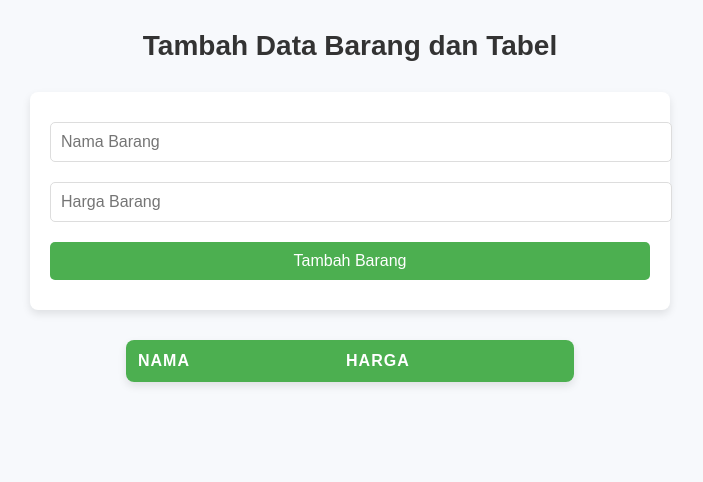
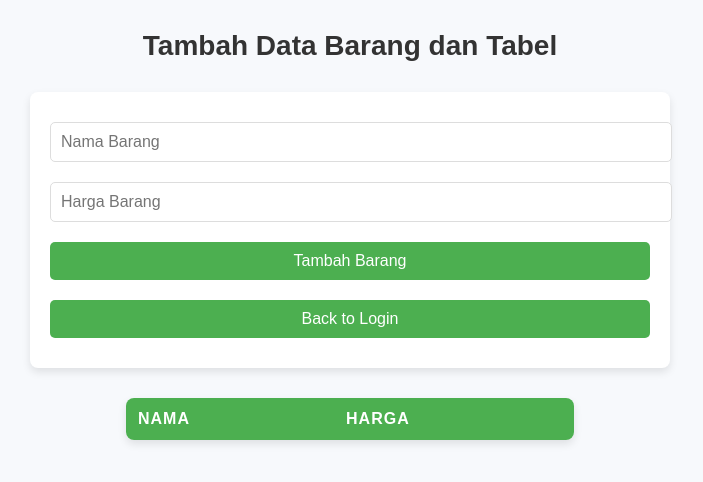
Before and after one commit to bangzydn/Tes-API, a plain HTML site: page index.html in a window 1280 px wide. Shown: the whole page, without its empty margins (290-993 px from the left). Drawn offline with Linux system fonts and the light colour scheme; no server answers.

Commit message:
Add files via upload

```diff
--- a/index.html
+++ b/index.html
@@ -122,6 +122,7 @@
         <input type="text" id="nama" placeholder="Nama Barang" required>
         <input type="text" id="harga" placeholder="Harga Barang" required>
         <button onclick="submitData()">Tambah Barang</button>
+        <button onclick="backLog()">Back to Login</button>
     </div>
 
     <!-- Tabel untuk menampilkan data -->
@@ -204,6 +205,10 @@
 
         // Muat data tabel saat halaman pertama kali dimuat
         window.onload = loadTableData;
+
+        function backLog(){
+            window.location.href = "login.html";
+        }
     </script>
 
 </body>
```
